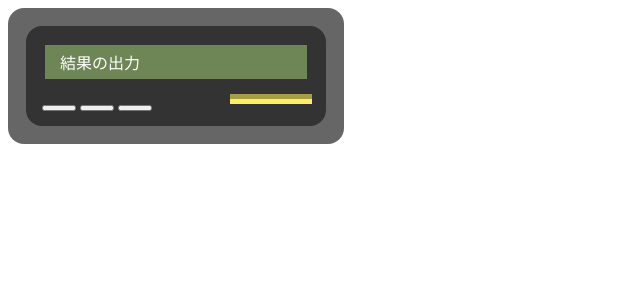
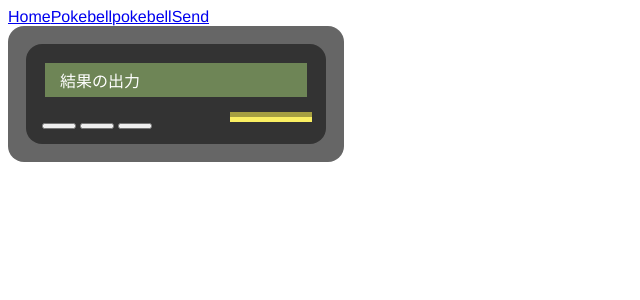
Before and after one commit to pteroid/heisei_chat_client, a Vue app: page /pokebell in a window 1280 px wide. Shown: the top 300 px of the page, without its empty margins (0-640 px from the left). Built offline with nearby package versions, Linux system fonts and the light colour scheme.

Commit message:
ポケベルの遷移リンクの追加

```diff
--- a/src/router.js
+++ b/src/router.js
@@ -6,6 +6,7 @@ import Mail from './views/Mail'
 import Inbox from './views/Inbox'
 import ReceivedMails from './views/ReceivedMails'
 import Pokebell from "./views/Pokebell";
+import PokebellSend from "./views/PokebellSend"
 
 Vue.use(Router)
 
@@ -45,6 +46,11 @@ export default new Router({
             component: Pokebell
         },
         {
+            path: '/pokebellSend',
+            name: 'pokebellSend',
+            component: PokebellSend
+        },
+        {
             path: '/about',
             name: 'about',
             // route level code-splitting
--- a/src/views/Pokebell.vue
+++ b/src/views/Pokebell.vue
@@ -1,16 +1,21 @@
 <template>
+  <div>
+    <div id="nav">
+      <router-link to="/">Home</router-link>
+      <router-link to="/pokebell">Pokebell</router-link>
+      <router-link to="/pokebellSend">pokebellSend</router-link>
+    </div>
     <div class="external">
       <div class="inside">
-            <div class="screen">
-                結果の出力
-            </div>
+        <div class="screen">結果の出力</div>
         <div class="under">
           <div class="unser_left">
-                    <button>    </button>
-                    <button>    </button>
-                    <button>    </button>
+            <button></button>
+            <button></button>
+            <button></button>
           </div>
           <div class="unser_right"></div>
+        </div>
       </div>
     </div>
   </div>
@@ -19,42 +24,42 @@
 <script>
 export default {
   name: "Pokebell"
-    }
+};
 </script>
 
 <style scoped>
 .external {
-        background-color:#666;
-        border-radius:1em;
-        width:300px;
-        padding:18px;
+  background-color: #666;
+  border-radius: 1em;
+  width: 300px;
+  padding: 18px;
 }
 .inside {
-        background-color:#333;
-        border-radius:1em;
-        padding:14px;
+  background-color: #333;
+  border-radius: 1em;
+  padding: 14px;
 }
 .screen {
-        color:#fff;
-        background-color:#6E8556;
-        margin:5px;
-        padding:5px;
-        padding-left:15px;
-        padding-right:15px;
+  color: #fff;
+  background-color: #6e8556;
+  margin: 5px;
+  padding: 5px;
+  padding-left: 15px;
+  padding-right: 15px;
 }
 .under {
   display: table;
   margin-top: 15px;
-        width:100%;
+  width: 100%;
 }
 .under_left {
   display: table-cell;
-        width:55%;
+  width: 55%;
 }
 .unser_right {
   display: table-cell;
-        border-top: groove 10px #FAEF62;
-        width:30%;
+  border-top: groove 10px #faef62;
+  width: 30%;
 }
 button {
   width: 18%;
--- /dev/null
+++ b/src/views/PokebellSend.vue
@@ -0,0 +1,14 @@
+<template>
+  <div>
+    <div id="nav">
+      <router-link to="/">Home</router-link>
+      <router-link to="/pokebell">Pokebell</router-link>
+      <router-link to="/pokebellSend">pokebellSend</router-link>
+    </div>
+  </div>
+</template>
+<script>
+export default {
+  name: "PokebellSend"
+};
+</script>
```
Lines whose indentation alone changed are shown as unchanged.
